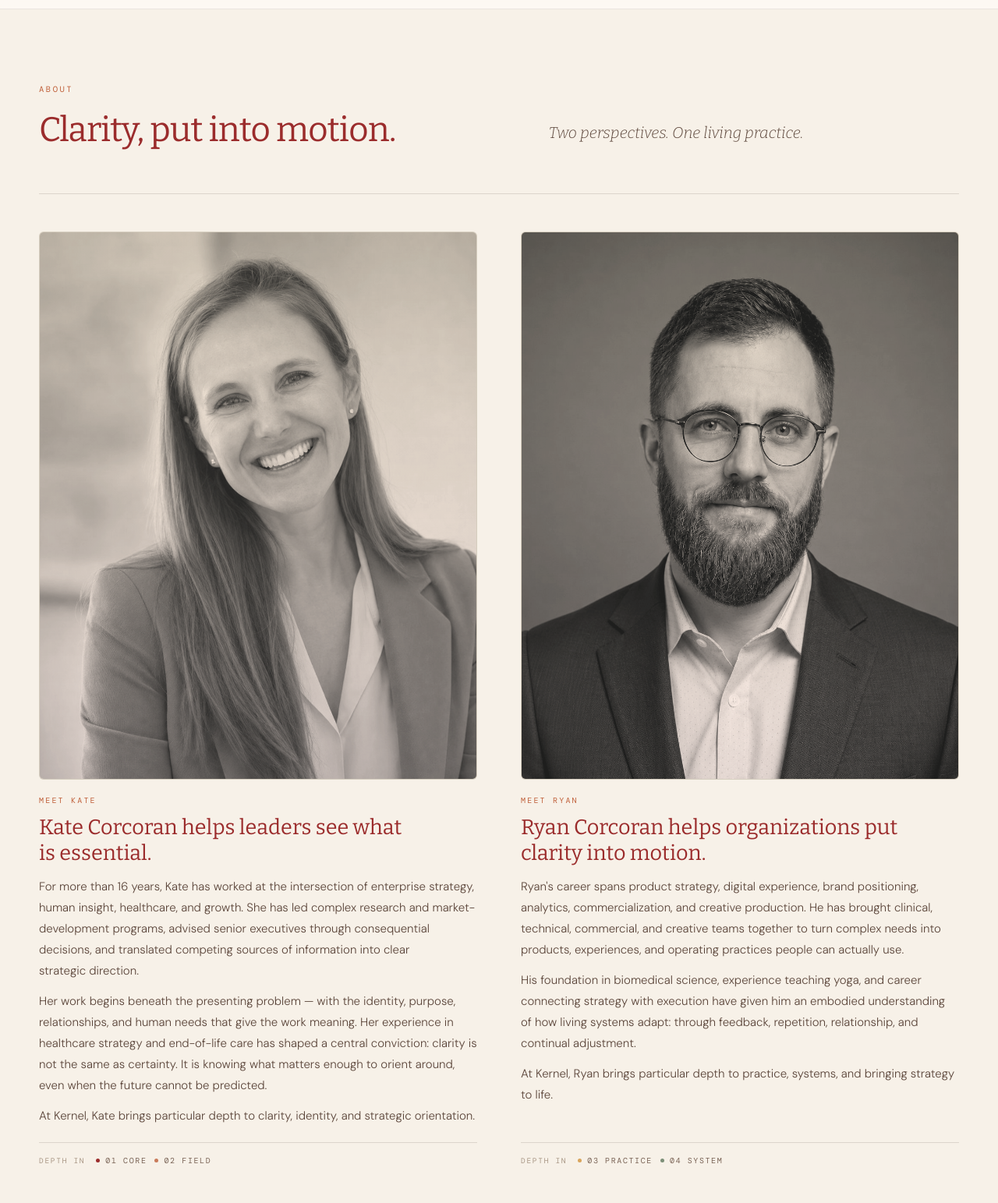
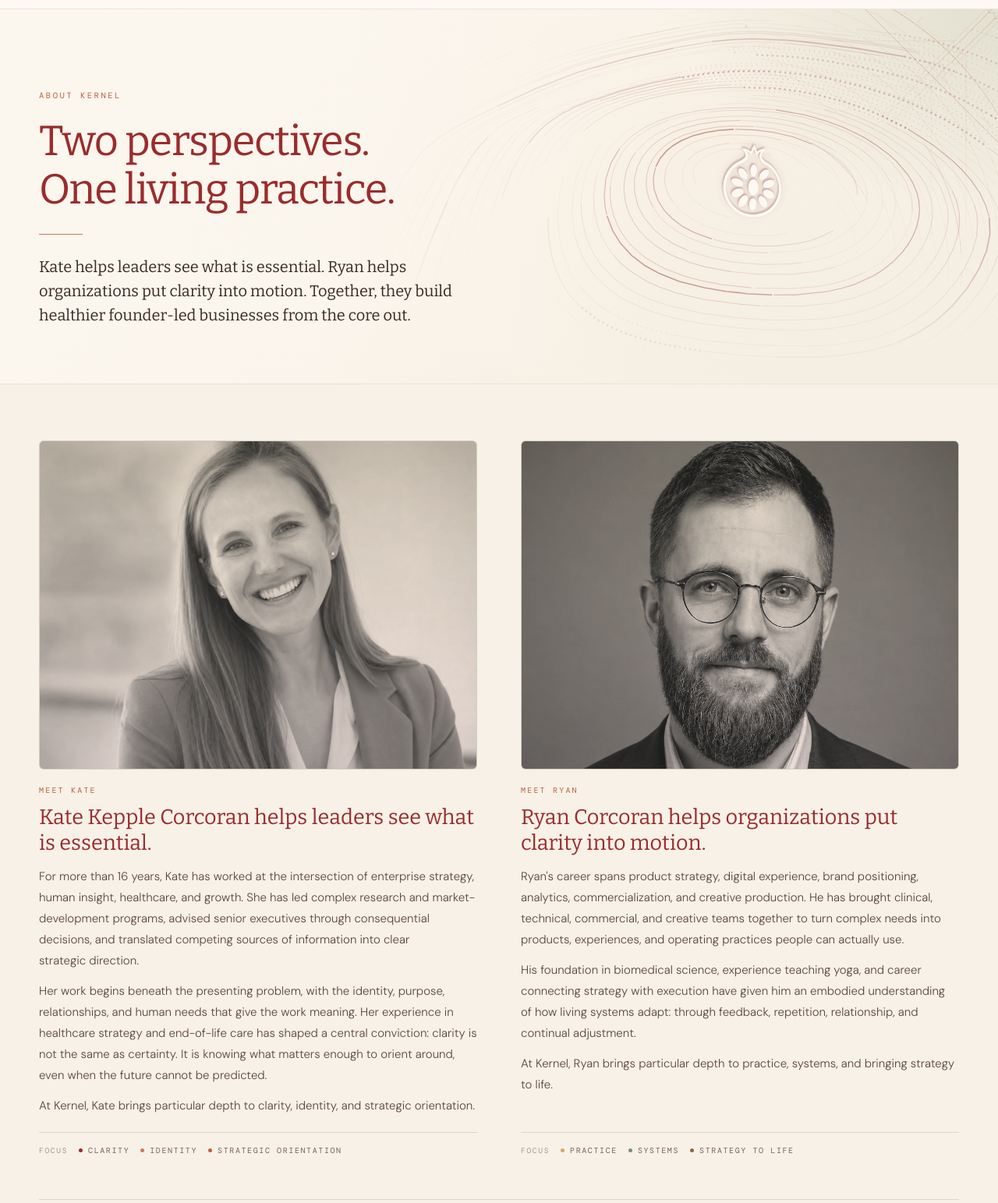
Before and after one commit to rcorcoran03-jam/kernel, a website: page deploy/About.html in a window 1280 px wide. Shown: the part 57-1600 px from the top of the page at 78% size. Drawn offline with nearby package versions, Linux system fonts and the light colour scheme.

Commit message:
about update

```diff
--- a/deploy/About.html
+++ b/deploy/About.html
@@ -26,6 +26,7 @@
 <link rel="preconnect" href="https://fonts.gstatic.com" crossorigin>
 <link href="https://fonts.googleapis.com/css2?family=Bitter:ital,wght@0,300;0,400;0,500;1,300;1,400&family=DM+Sans:wght@300;400;500&family=DM+Mono:wght@400&display=swap" rel="stylesheet">
 <link rel="stylesheet" href="site.css">
+<link rel="stylesheet" href="about.css">
 <script src="site.js" defer></script>
 </head>
 <body>
@@ -44,41 +45,43 @@
     </div>
   </header>
 
-  <section id="about" style="position:relative;overflow:hidden;background:#F7F1E8;padding:96px 40px 96px">
+  <section class="ab-hero" aria-labelledby="about-title">
+    <div class="ab-wash" aria-hidden="true"></div>
+    <div class="ab-lab" aria-hidden="true"></div>
+    <div class="ab-terrain" aria-hidden="true"></div>
+    <div class="ab-emblem" aria-hidden="true"><img src="assets/kernel-mark-imprint.svg" alt="" width="372" height="452"></div>
+    <div class="ab-hero-inner">
+      <div class="ab-eyebrow">About Kernel</div>
+      <h1 id="about-title" class="ab-title">Two perspectives.<br>One living&nbsp;practice.</h1>
+      <div class="ab-rule"></div>
+      <p class="ab-lede">Kate helps leaders see what is essential. Ryan helps organizations put clarity into motion. Together, they build healthier founder&#8209;led businesses from the core&nbsp;out.</p>
+    </div>
+  </section>
+
+  <section id="about" style="position:relative;overflow:hidden;background:#F7F1E8;padding:72px 40px 96px">
     <div style="position:relative;max-width:1180px;margin:0 auto">
-      <div style="display:grid;grid-template-columns:1.05fr 0.95fr;gap:72px;align-items:end;margin-bottom:56px">
-        <div>
-          <div style="font-family:'DM Mono',monospace;font-size:10.5px;letter-spacing:0.24em;text-transform:uppercase;color:#C0603A;margin-bottom:20px">About</div>
-          <h1 style="font-family:'Bitter',serif;font-weight:400;font-size:44px;line-height:1.16;letter-spacing:-0.018em;color:#9B2C2C;text-wrap:pretty">Clarity, put into motion.</h1>
-        </div>
-        <p style="font-family:'Bitter',serif;font-style:italic;font-weight:300;font-size:20px;line-height:1.6;color:#5b453a;text-wrap:pretty;padding-bottom:6px">Two perspectives. One living practice.</p>
-      </div>
-
-      <div id="founders" style="display:grid;grid-template-columns:minmax(0,1fr) minmax(0,1fr);gap:56px;align-items:stretch;border-top:1px solid rgba(58,42,34,0.14);padding-top:48px">
+      <div id="founders" style="display:grid;grid-template-columns:minmax(0,1fr) minmax(0,1fr);gap:56px;align-items:stretch">
         <article id="kate" style="min-width:0;display:flex;flex-direction:column;gap:20px">
-          <div style="position:relative;aspect-ratio:4/5;border-radius:6px;border:1px solid rgba(58,42,34,0.14);overflow:hidden;background:#EFE7D8">
-            <img src="assets/kate-corcoran.jpg" alt="Kate Corcoran" style="width:100%;height:100%;object-fit:cover;object-position:50% 28%;display:block;filter:grayscale(1) contrast(1.04) brightness(1.03)">
+          <div class="ab-portrait" style="position:relative;border-radius:6px;border:1px solid rgba(58,42,34,0.14);overflow:hidden;background:#EFE7D8">
+            <img src="assets/kate-corcoran.jpg" alt="Kate Kepple Corcoran" style="width:100%;height:100%;object-fit:cover;object-position:50% 28%;display:block;filter:grayscale(1) contrast(1.04) brightness(1.03)">
             <div style="position:absolute;inset:0;background:linear-gradient(180deg, rgba(217,165,92,0.28) 0%, rgba(201,123,90,0.2) 100%);mix-blend-mode:multiply;pointer-events:none;opacity:1"></div>
             <div style="position:absolute;inset:0;background:rgba(247,241,232,0.12);mix-blend-mode:screen;pointer-events:none"></div>
           </div>
           <div style="display:flex;flex-direction:column;gap:12px">
             <span style="font-family:'DM Mono',monospace;font-size:10px;letter-spacing:0.22em;text-transform:uppercase;color:#C0603A">Meet Kate</span>
-            <h3 style="font-family:'Bitter',serif;font-weight:400;font-size:27px;line-height:1.25;color:#9B2C2C;text-wrap:pretty">Kate Corcoran helps leaders see what is essential.</h3>
+            <h3 style="font-family:'Bitter',serif;font-weight:400;font-size:27px;line-height:1.25;color:#9B2C2C;text-wrap:pretty">Kate Kepple Corcoran helps leaders see what is essential.</h3>
             <p style="font-size:15px;line-height:1.8;color:#5b453a;text-wrap:pretty">For more than 16 years, Kate has worked at the intersection of enterprise strategy, human insight, healthcare, and growth. She has led complex research and market-development programs, advised senior executives through consequential decisions, and translated competing sources of information into clear strategic direction.</p>
-            <p style="font-size:15px;line-height:1.8;color:#5b453a;text-wrap:pretty">Her work begins beneath the presenting problem — with the identity, purpose, relationships, and human needs that give the work meaning. Her experience in healthcare strategy and end-of-life care has shaped a central conviction: clarity is not the same as certainty. It is knowing what matters enough to orient around, even when the future cannot be predicted.</p>
+            <p style="font-size:15px;line-height:1.8;color:#5b453a;text-wrap:pretty">Her work begins beneath the presenting problem, with the identity, purpose, relationships, and human needs that give the work meaning. Her experience in healthcare strategy and end-of-life care has shaped a central conviction: clarity is not the same as certainty. It is knowing what matters enough to orient around, even when the future cannot be predicted.</p>
             <p style="font-size:15px;line-height:1.8;color:#5b453a;text-wrap:pretty">At Kernel, Kate brings particular depth to clarity, identity, and strategic orientation.</p>
           </div>
           <div style="margin-top:auto;border-top:1px solid rgba(58,42,34,0.14);padding-top:16px;display:flex;align-items:center;gap:14px;flex-wrap:wrap">
-            <span style="font-family:'DM Mono',monospace;font-size:9.5px;letter-spacing:0.18em;text-transform:uppercase;color:#a89684">Depth in</span>
-            <div style="display:flex;align-items:center;gap:10px;flex-wrap:wrap">
-              <span style="display:flex;align-items:center;gap:7px;font-family:'DM Mono',monospace;font-size:10px;letter-spacing:0.16em;text-transform:uppercase;color:#7a6355"><span style="width:5px;height:5px;border-radius:50%;background:#9B2C2C"></span>01 Core</span>
-              <span style="display:flex;align-items:center;gap:7px;font-family:'DM Mono',monospace;font-size:10px;letter-spacing:0.16em;text-transform:uppercase;color:#7a6355"><span style="width:5px;height:5px;border-radius:50%;background:#C97B5A"></span>02 Field</span>
-            </div>
+            <span class="ab-tag-label">Focus</span>
+            <div class="ab-tags"><span class="ab-tag"><span style="background:#9B2C2C"></span>Clarity</span><span class="ab-tag"><span style="background:#C97B5A"></span>Identity</span><span class="ab-tag"><span style="background:#C0603A"></span>Strategic orientation</span></div>
           </div>
         </article>
 
         <article id="ryan" style="min-width:0;display:flex;flex-direction:column;gap:20px">
-          <div style="position:relative;aspect-ratio:4/5;border-radius:6px;border:1px solid rgba(58,42,34,0.14);overflow:hidden;background:#EFE7D8">
+          <div class="ab-portrait" style="position:relative;border-radius:6px;border:1px solid rgba(58,42,34,0.14);overflow:hidden;background:#EFE7D8">
             <img src="assets/ryan-corcoran.jpg" alt="Ryan Corcoran" style="width:100%;height:100%;object-fit:cover;object-position:50% 22%;display:block;filter:grayscale(1) contrast(1.04) brightness(1.03)">
             <div style="position:absolute;inset:0;background:linear-gradient(180deg, rgba(217,165,92,0.28) 0%, rgba(201,123,90,0.2) 100%);mix-blend-mode:multiply;pointer-events:none;opacity:1"></div>
             <div style="position:absolute;inset:0;background:rgba(247,241,232,0.12);mix-blend-mode:screen;pointer-events:none"></div>
@@ -91,11 +94,8 @@
             <p style="font-size:15px;line-height:1.8;color:#5b453a;text-wrap:pretty">At Kernel, Ryan brings particular depth to practice, systems, and bringing strategy to life.</p>
           </div>
           <div style="margin-top:auto;border-top:1px solid rgba(58,42,34,0.14);padding-top:16px;display:flex;align-items:center;gap:14px;flex-wrap:wrap">
-            <span style="font-family:'DM Mono',monospace;font-size:9.5px;letter-spacing:0.18em;text-transform:uppercase;color:#a89684">Depth in</span>
-            <div style="display:flex;align-items:center;gap:10px;flex-wrap:wrap">
-              <span style="display:flex;align-items:center;gap:7px;font-family:'DM Mono',monospace;font-size:10px;letter-spacing:0.16em;text-transform:uppercase;color:#7a6355"><span style="width:5px;height:5px;border-radius:50%;background:#D9A55C"></span>03 Practice</span>
-              <span style="display:flex;align-items:center;gap:7px;font-family:'DM Mono',monospace;font-size:10px;letter-spacing:0.16em;text-transform:uppercase;color:#7a6355"><span style="width:5px;height:5px;border-radius:50%;background:#7D8F78"></span>04 System</span>
-            </div>
+            <span class="ab-tag-label">Focus</span>
+            <div class="ab-tags"><span class="ab-tag"><span style="background:#D9A55C"></span>Practice</span><span class="ab-tag"><span style="background:#7D8F78"></span>Systems</span><span class="ab-tag"><span style="background:#8E6A3A"></span>Strategy to life</span></div>
           </div>
         </article>
       </div>
@@ -119,13 +119,13 @@
     </div>
   </section>
 
-  <section style="background:#3A2A22;color:#F7F1E8;padding:104px 40px;position:relative;overflow:hidden">
-    <div style="position:absolute;inset:0;background:radial-gradient(70% 120% at 12% 50%, rgba(143,160,138,0.35) 0%, rgba(143,160,138,0) 60%), radial-gradient(70% 120% at 88% 50%, rgba(201,123,90,0.35) 0%, rgba(201,123,90,0) 60%)"></div>
+  <section class="ab-living">
+    <div class="ab-living-terrain" aria-hidden="true"></div>
     <div style="max-width:860px;margin:0 auto;text-align:center;position:relative">
-      <p style="font-family:'Bitter',serif;font-style:italic;font-weight:300;font-size:33px;line-height:1.45;text-wrap:pretty;color:#F7F1E8;max-width:760px;margin:0 auto">We look to living systems for clues about how to sustain healthy organizations.</p>
-      <div style="width:44px;height:1px;background:rgba(201,123,90,0.6);margin:26px auto"></div>
-      <p style="font-size:17px;line-height:1.85;text-wrap:pretty;color:rgba(247,241,232,0.62);max-width:600px;margin:0 auto">Natural systems do not remain healthy by resisting change. They preserve what is essential while continuously sensing, adapting, renewing, and reorganizing.</p>
-      <p style="margin-top:28px;font-family:'DM Mono',monospace;font-size:11px;letter-spacing:0.22em;text-transform:uppercase;color:#D9A55C">CLARITY · REVERENCE · PRACTICE</p>
+      <p class="ab-living-quote">We look to living systems for clues about how to sustain healthy organizations.</p>
+      <div class="ab-living-rule"></div>
+      <p class="ab-living-body">Natural systems do not remain healthy by resisting change. They preserve what is essential while continuously sensing, adapting, renewing, and reorganizing.</p>
+      <p class="ab-living-tags">Clarity · Reverence · Practice</p>
     </div>
   </section>
 
--- /dev/null
+++ b/deploy/about.css
@@ -0,0 +1,66 @@
+/* About page (Nov 2026 refresh): home-style hero, shorter portraits, focus tags,
+   and a light living-systems band so only the contact section is dark. */
+.ab-hero{position:relative;overflow:hidden;isolation:isolate;background:#FBF6EE;padding:104px 40px 72px;border-bottom:1px solid rgba(58,42,34,0.1)}
+.ab-wash{position:absolute;inset:0;z-index:-3;background:
+  radial-gradient(60% 90% at 104% 0%, rgba(185,195,174,0.38) 0%, rgba(185,195,174,0) 60%),
+  radial-gradient(60% 80% at 20% 130%, rgba(222,140,97,0.22) 0%, rgba(222,140,97,0) 70%),
+  linear-gradient(150deg,#FCF8F1 0%,#F8F0E4 55%,#F4EEE3 100%)}
+.ab-terrain{position:absolute;z-index:-2;top:46%;left:76%;width:2200px;height:1375px;opacity:0.5;
+  transform-origin:52.08% 35.33%;transform:translate(-52.08%,-35.33%) rotate(-4deg);
+  background:url(assets/home-terrain.svg) center/100% 100% no-repeat;
+  -webkit-mask-image:radial-gradient(closest-side at 52.08% 35.33%, rgba(0,0,0,0.55) 0%, #000 7%, #000 26%, rgba(0,0,0,0) 52%);
+          mask-image:radial-gradient(closest-side at 52.08% 35.33%, rgba(0,0,0,0.55) 0%, #000 7%, #000 26%, rgba(0,0,0,0) 52%)}
+.ab-hero::after{content:"";position:absolute;inset:0;z-index:-2;pointer-events:none;
+  background:linear-gradient(96deg,#FBF6EE 0%,rgba(251,246,238,0.92) 34%,rgba(251,246,238,0.3) 56%,rgba(251,246,238,0) 66%)}
+.ab-lab{position:absolute;z-index:-1;top:-170px;right:-170px;width:1000px;height:1000px;pointer-events:none;opacity:0.8;
+  background:url(assets/home-labyrinth.svg) center/100% 100% no-repeat;
+  -webkit-mask-image:radial-gradient(circle at 83% 17%, #000 0, rgba(0,0,0,0.55) 170px, rgba(0,0,0,0) 380px);
+          mask-image:radial-gradient(circle at 83% 17%, #000 0, rgba(0,0,0,0.55) 170px, rgba(0,0,0,0) 380px)}
+.ab-emblem{position:absolute;z-index:0;top:46%;left:76%;width:78px;transform:translate(calc(-50% - 8px),calc(-58% + 6px))}
+.ab-emblem img{display:block;width:100%;height:auto;opacity:0.9;
+  filter:drop-shadow(0 1.2px 0 rgba(255,255,255,0.95)) drop-shadow(-0.6px -1.6px 0.8px rgba(110,28,34,0.34)) drop-shadow(0 -3px 6px rgba(110,28,34,0.10)) drop-shadow(0 0 10px rgba(110,28,34,0.05))}
+.ab-hero-inner{position:relative;z-index:1;max-width:1180px;margin:0 auto}
+.ab-eyebrow{font-family:'DM Mono',monospace;font-size:10.5px;letter-spacing:0.24em;text-transform:uppercase;color:#C0603A;margin-bottom:22px}
+.ab-title{font-family:'Bitter',serif;font-weight:400;font-size:54px;line-height:1.14;letter-spacing:-0.02em;color:#9B2C2C;max-width:620px;text-wrap:balance;margin-bottom:26px}
+.ab-rule{width:56px;height:1px;background:#C97B5A;margin-bottom:26px}
+.ab-lede{font-family:'Bitter',serif;font-weight:400;font-size:20px;line-height:1.55;color:#3A2A22;max-width:540px;text-wrap:pretty}
+
+/* portraits: wider than tall so names and bios arrive sooner */
+.ab-portrait{aspect-ratio:4/3}
+
+/* focus tags (replace the archived Kernel Cycle tags) */
+.ab-tag-label{font-family:'DM Mono',monospace;font-size:9.5px;letter-spacing:0.18em;text-transform:uppercase;color:#a89684}
+.ab-tags{display:flex;align-items:center;gap:8px 14px;flex-wrap:wrap}
+.ab-tag{display:flex;align-items:center;gap:7px;font-family:'DM Mono',monospace;font-size:10px;letter-spacing:0.16em;text-transform:uppercase;color:#7a6355}
+.ab-tag>span{width:5px;height:5px;border-radius:50%;flex:none}
+
+/* living systems band, now light */
+.ab-living{position:relative;overflow:hidden;isolation:isolate;background:#F2E9DC;padding:104px 40px;border-top:1px solid rgba(58,42,34,0.08)}
+.ab-living-terrain{position:absolute;z-index:-1;top:50%;left:50%;width:2400px;height:1500px;opacity:0.32;
+  transform-origin:52.08% 35.33%;transform:translate(-52.08%,-35.33%) rotate(-4deg);
+  background:url(assets/home-terrain.svg) center/100% 100% no-repeat;
+  -webkit-mask-image:radial-gradient(closest-side at 52.08% 35.33%, rgba(0,0,0,0) 22%, rgba(0,0,0,0.6) 31%, #000 40%, rgba(0,0,0,0) 60%);
+          mask-image:radial-gradient(closest-side at 52.08% 35.33%, rgba(0,0,0,0) 22%, rgba(0,0,0,0.6) 31%, #000 40%, rgba(0,0,0,0) 60%)}
+.ab-living>div:not(.ab-living-terrain){max-width:860px;margin:0 auto;text-align:center;position:relative}
+.ab-living-quote{font-family:'Bitter',serif;font-style:italic;font-weight:300;font-size:33px;line-height:1.45;text-wrap:balance;color:#9B2C2C;max-width:760px;margin:0 auto}
+.ab-living-rule{width:44px;height:1px;background:#C97B5A;margin:26px auto}
+.ab-living-body{font-size:17px;line-height:1.85;text-wrap:pretty;color:#5b453a;max-width:600px;margin:0 auto}
+.ab-living-tags{margin-top:28px;font-family:'DM Mono',monospace;font-size:11px;letter-spacing:0.22em;text-transform:uppercase;color:#C0603A}
+
+@media (max-width:1020px){
+  .ab-terrain,.ab-emblem{left:84%}
+}
+@media (max-width:720px){
+  .ab-hero{padding:150px 22px 56px}
+  .ab-title{font-size:clamp(30px,9vw,36px) !important}
+  .ab-lede{font-size:18px}
+  .ab-hero::after{background:linear-gradient(200deg,rgba(251,246,238,0) 0%,rgba(251,246,238,0) 22%,rgba(251,246,238,0.75) 42%,#FBF6EE 62%)}
+  .ab-terrain{top:96px;left:auto;right:4px;width:1500px;height:938px;opacity:0.8;transform:translate(47.92%,-35.33%) rotate(-4deg);
+    -webkit-mask-image:radial-gradient(closest-side at 52.08% 35.33%, rgba(0,0,0,0.55) 0%, #000 6%, rgba(0,0,0,0.6) 22%, rgba(0,0,0,0) 46%);
+            mask-image:radial-gradient(closest-side at 52.08% 35.33%, rgba(0,0,0,0.55) 0%, #000 6%, rgba(0,0,0,0.6) 22%, rgba(0,0,0,0) 46%)}
+  .ab-emblem{top:96px;left:auto;right:56px;width:58px;transform:translate(50%,-58%)}
+  .ab-lab{width:700px;height:700px;opacity:0.4}
+  #about{padding:48px 22px 72px !important}
+  .ab-living{padding:72px 22px}
+  .ab-living-quote{font-size:26px}
+}
```
